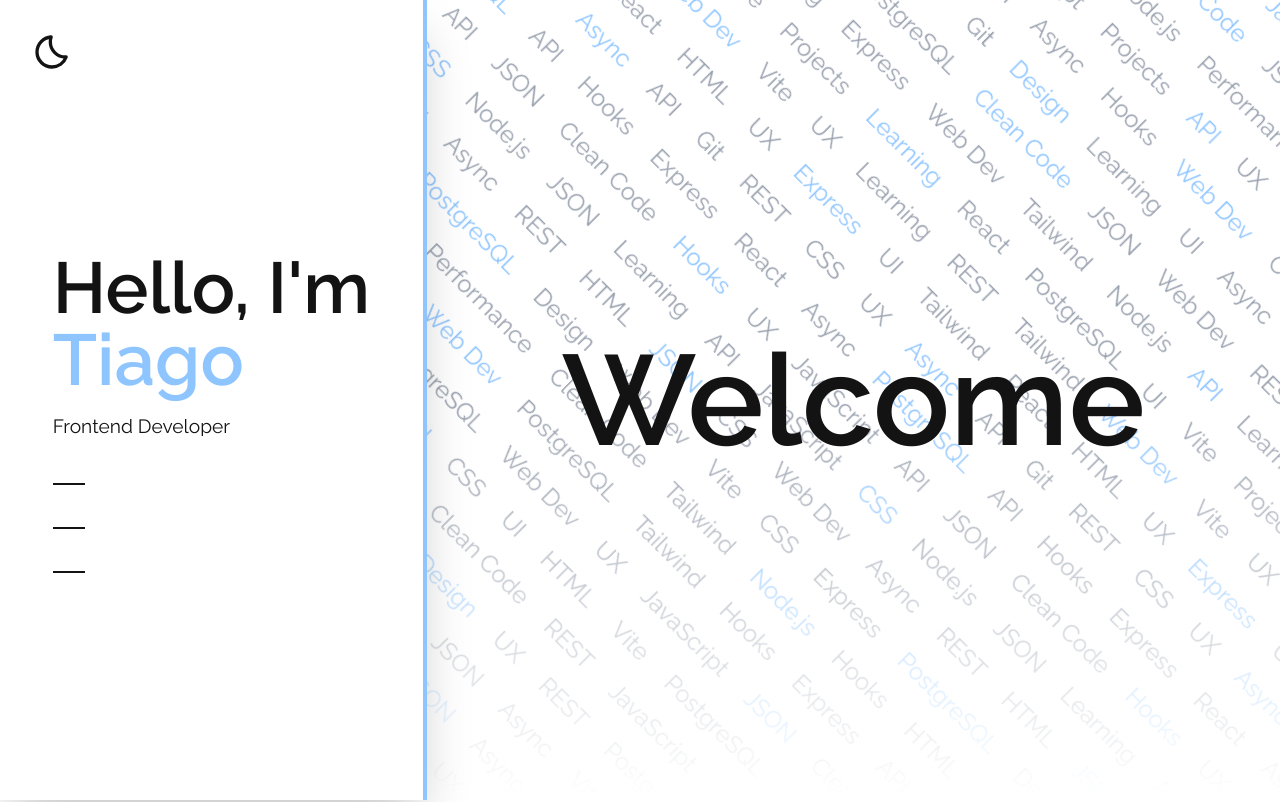
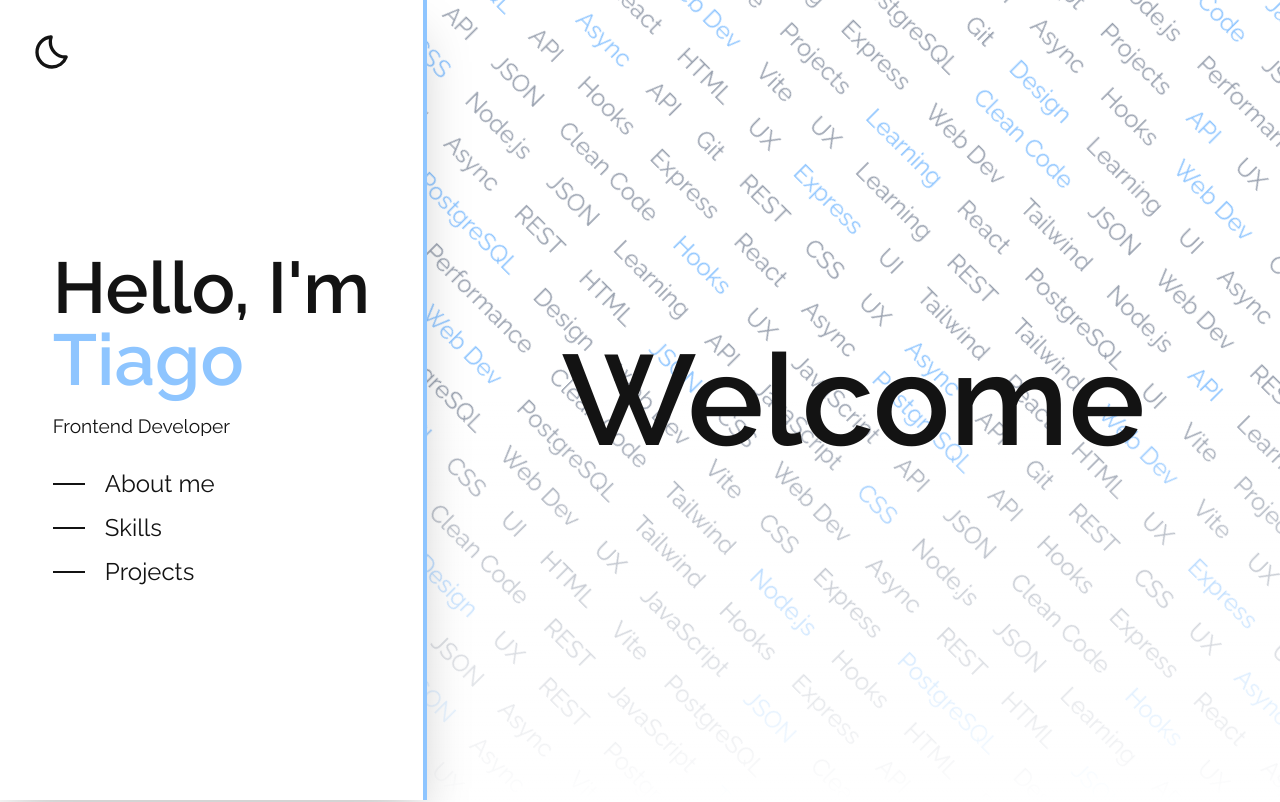
Before and after one commit to Tiago-salva/Portafolio, a React (Vite) app: page / in a window 1280 px wide. Shown: the top 802 px of the page. Built offline with nearby package versions, Linux system fonts and the light colour scheme.

Commit message:
feat: improve margin and text color in Card and Nav components

```diff
--- a/src/components/Card.jsx
+++ b/src/components/Card.jsx
@@ -1,6 +1,6 @@
 export default function Card({ title, description }) {
   return (
-    <div className="flex flex-col items-center xl:flex-row gap-5 lg:gap-10 w-4/5 lg:w-full mb-auto p-5 lg:p-10 rounded-2xl bg-light-white">
+    <div className="flex flex-col items-center xl:flex-row gap-5 lg:gap-10 w-4/5 lg:w-full mb- p-5 lg:p-10 rounded-2xl bg-light-white">
       <div className="bg-light-blue w-full text-[1.2rem] text-light-white md:text-2xl h-80 flex rounded-2xl justify-center items-center mb-5 lg:mb-0">
         Work in progress
       </div>
--- a/src/components/Nav.jsx
+++ b/src/components/Nav.jsx
@@ -46,7 +46,7 @@ export default function Nav() {
             className="flex items-center items-origin-center group"
           >
             <div className="hidden lg:block w-8 h-0.5 bg-light-black mr-5 group-hover:w-12 group-hover:bg-blue transition-all"></div>
-            <p className="text-[1.4rem] lg:text-2xl text-light-white group-hover:text-light-black transition-colors lg:group-hover:text-light-black">
+            <p className="text-[1.4rem] lg:text-2xl text-light-black group-hover:text-light-white transition-colors lg:group-hover:text-light-black">
               {link.title}
             </p>
           </a>
```
